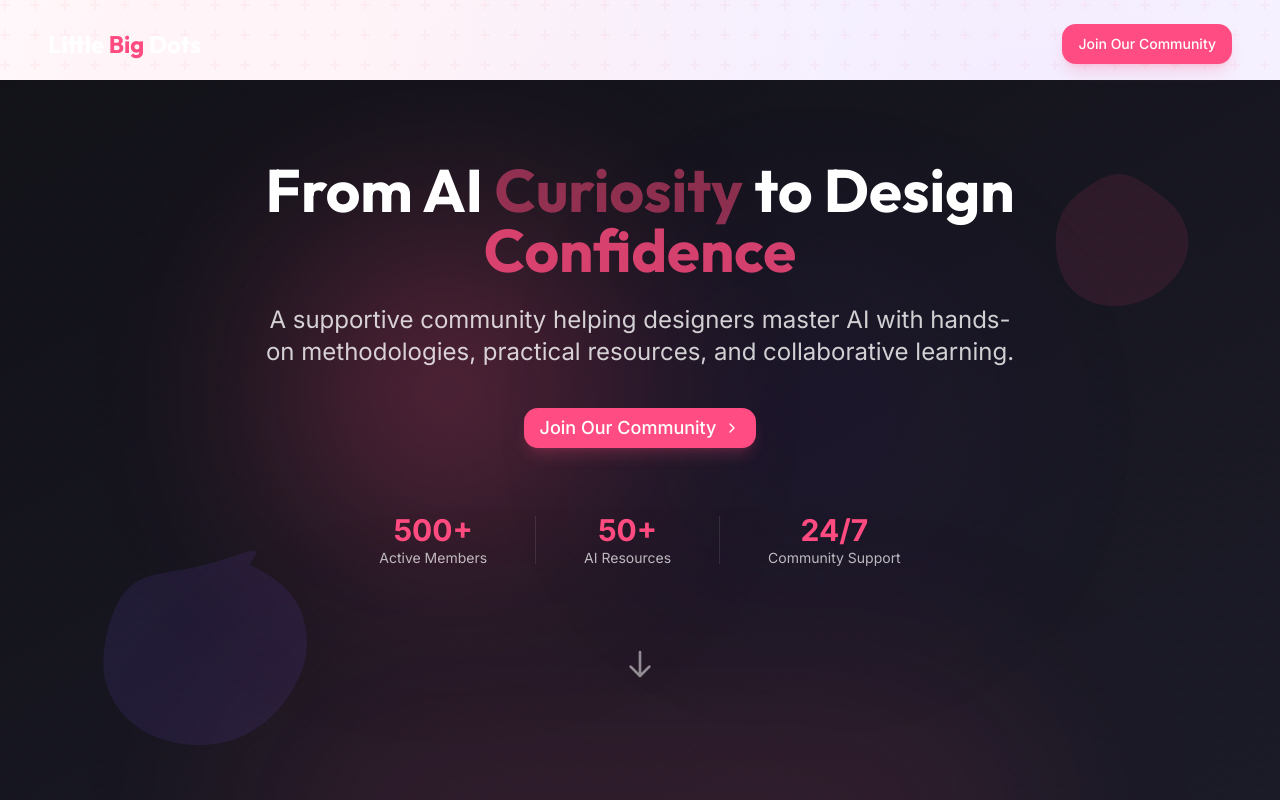
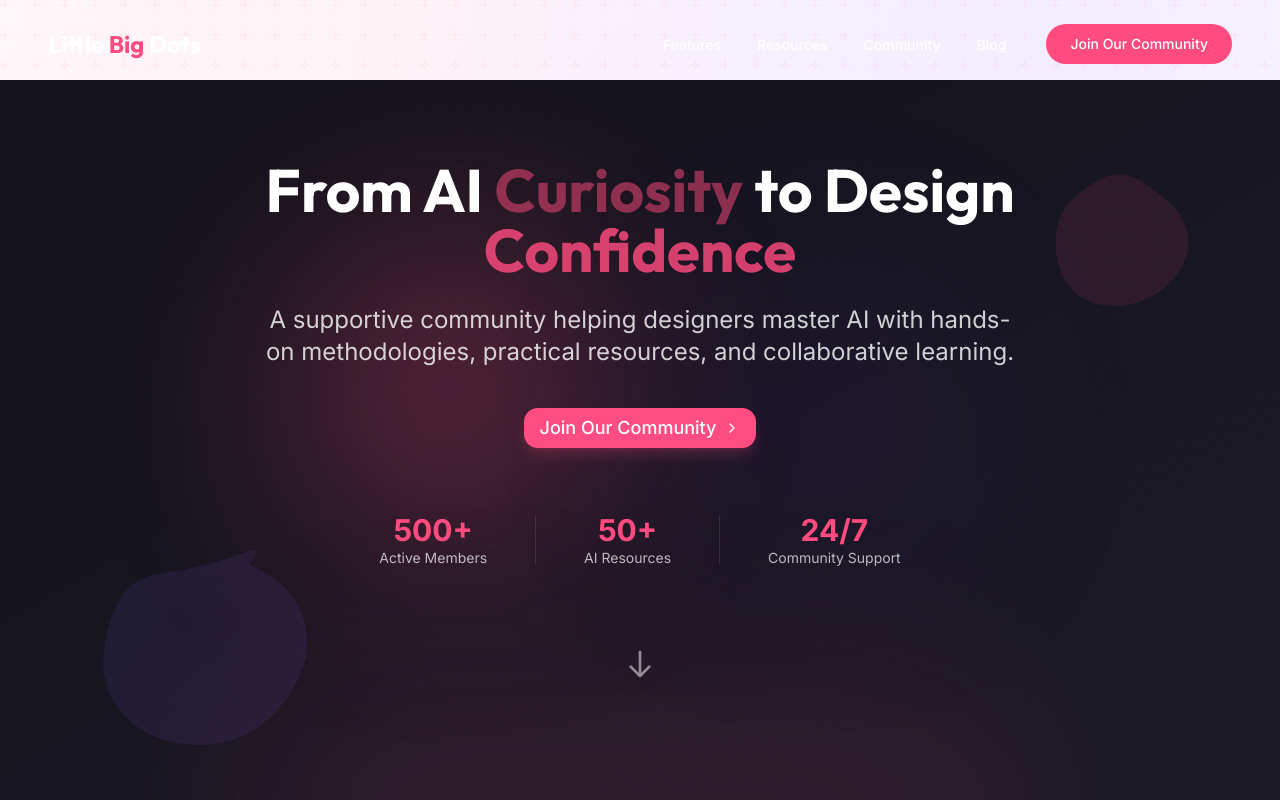
Before and after one commit to yogesh3369/dot-design-community-hub, a React (Vite) app: page / in a window 1280 px wide. Shown: the top 800 px of the page. Built offline with nearby package versions, Linux system fonts and the light colour scheme.

Commit message:
Fix: Improve hero section navigation bar
Adjust the navigation bar styling in the hero section for better visual appeal.

```diff
--- a/src/components/Header.tsx
+++ b/src/components/Header.tsx
@@ -1,14 +1,28 @@
+
 import { useState, useEffect } from 'react';
 import { Button } from '@/components/ui/button';
 import { Menu, X } from 'lucide-react';
+import {
+  NavigationMenu,
+  NavigationMenuContent,
+  NavigationMenuItem,
+  NavigationMenuLink,
+  NavigationMenuList,
+  NavigationMenuTrigger,
+  navigationMenuTriggerStyle,
+} from "@/components/ui/navigation-menu";
+import { cn } from "@/lib/utils";
+
 const Header = () => {
   const [isMenuOpen, setIsMenuOpen] = useState(false);
   const [scrollPosition, setScrollPosition] = useState(0);
   const [isVisible, setIsVisible] = useState(true);
   const [lastScrollTop, setLastScrollTop] = useState(0);
+
   const toggleMenu = () => {
     setIsMenuOpen(!isMenuOpen);
   };
+
   useEffect(() => {
     const handleScroll = () => {
       const currentScrollPos = window.scrollY;
@@ -20,7 +34,13 @@ const Header = () => {
     window.addEventListener("scroll", handleScroll);
     return () => window.removeEventListener("scroll", handleScroll);
   }, [lastScrollTop]);
-  return <header className={`w-full py-6 fixed top-0 left-0 right-0 z-50 transition-all duration-300 ${scrollPosition > 10 ? 'bg-lbd-dark/90 backdrop-blur-lg shadow-lg' : 'bg-transparent'} ${isVisible ? 'translate-y-0' : '-translate-y-full'}`}>
+
+  return (
+    <header
+      className={`w-full py-6 fixed top-0 left-0 right-0 z-50 transition-all duration-300
+      ${scrollPosition > 10 ? 'bg-lbd-dark/90 backdrop-blur-lg shadow-lg border-b border-white/5' : 'bg-transparent'}
+      ${isVisible ? 'translate-y-0' : '-translate-y-full'}`}
+    >
       <div className="container-custom flex items-center justify-between">
         {/* Logo */}
         <div className="flex items-center">
@@ -32,14 +52,60 @@ const Header = () => {
         </div>
 
         {/* Desktop Navigation */}
-        <nav className="hidden md:flex items-center space-x-8">
+        <nav className="hidden md:flex items-center space-x-6">
+          <NavigationMenu>
+            <NavigationMenuList>
+              <NavigationMenuItem>
+                <NavigationMenuLink
+                  href="#features"
+                  className={cn(
+                    "text-lbd-white hover:text-lbd-pink transition-colors duration-200",
+                    "px-4 py-2 text-sm font-medium"
+                  )}
+                >
+                  Features
+                </NavigationMenuLink>
+              </NavigationMenuItem>
+              <NavigationMenuItem>
+                <NavigationMenuLink
+                  href="#resources"
+                  className={cn(
+                    "text-lbd-white hover:text-lbd-pink transition-colors duration-200",
+                    "px-4 py-2 text-sm font-medium"
+                  )}
+                >
+                  Resources
+                </NavigationMenuLink>
+              </NavigationMenuItem>
+              <NavigationMenuItem>
+                <NavigationMenuLink
+                  href="#community"
+                  className={cn(
+                    "text-lbd-white hover:text-lbd-pink transition-colors duration-200",
+                    "px-4 py-2 text-sm font-medium"
+                  )}
+                >
+                  Community
+                </NavigationMenuLink>
+              </NavigationMenuItem>
+              <NavigationMenuItem>
+                <NavigationMenuLink
+                  href="#blog"
+                  className={cn(
+                    "text-lbd-white hover:text-lbd-pink transition-colors duration-200",
+                    "px-4 py-2 text-sm font-medium"
+                  )}
+                >
+                  Blog
+                </NavigationMenuLink>
+              </NavigationMenuItem>
+            </NavigationMenuList>
+          </NavigationMenu>
 
-
-
-
-          <Button className="btn-primary relative overflow-hidden group">
-            <span className="relative z-10">Join Our Community</span>
-            <span className="absolute inset-0 bg-white/20 scale-x-0 group-hover:scale-x-100 transition-transform duration-500 origin-left"></span>
+          <Button
+            className="bg-gradient-to-r from-lbd-pink to-lbd-pink/80 text-white font-medium rounded-full transition-all duration-300 hover:shadow-lg hover:shadow-lbd-pink/25 px-6"
+          >
+            Join Our Community
           </Button>
         </nav>
 
@@ -50,7 +116,8 @@ const Header = () => {
       </div>
 
       {/* Mobile Navigation */}
-      {isMenuOpen && <div className="md:hidden absolute top-20 left-0 right-0 bg-lbd-dark-accent/95 backdrop-blur-lg z-50 animate-fade-in shadow-2xl border-t border-lbd-white/10">
+      {isMenuOpen && (
+        <div className="md:hidden absolute top-20 left-0 right-0 bg-lbd-dark-accent/95 backdrop-blur-lg z-50 animate-fade-in shadow-2xl border-t border-lbd-white/10">
           <div className="container-custom py-6 flex flex-col space-y-4">
             <a href="#features" className="text-lbd-white hover:text-lbd-pink py-2 transition-colors" onClick={toggleMenu}>
               Features
@@ -64,9 +131,14 @@ const Header = () => {
             <a href="#blog" className="text-lbd-white hover:text-lbd-pink py-2 transition-colors" onClick={toggleMenu}>
               Blog
             </a>
-            <Button className="btn-primary w-full">Join Our Community</Button>
+            <Button className="bg-gradient-to-r from-lbd-pink to-lbd-pink/80 text-white font-medium rounded-full w-full">
+              Join Our Community
+            </Button>
           </div>
-        </div>}
-    </header>;
+        </div>
+      )}
+    </header>
+  );
 };
+
 export default Header;
```
